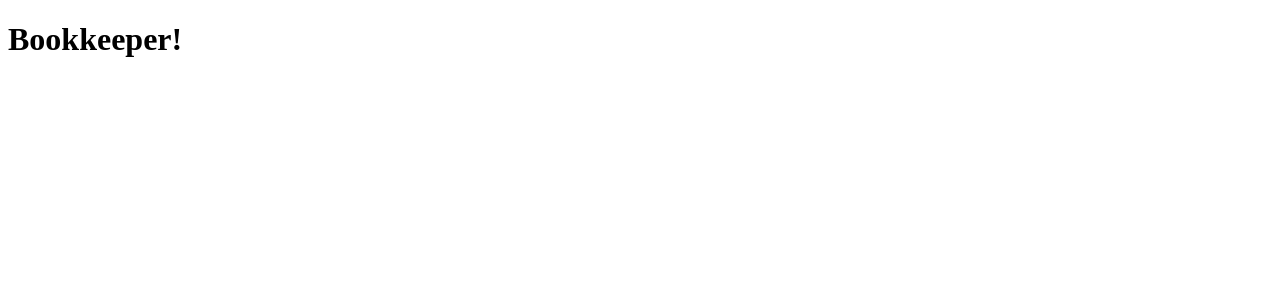
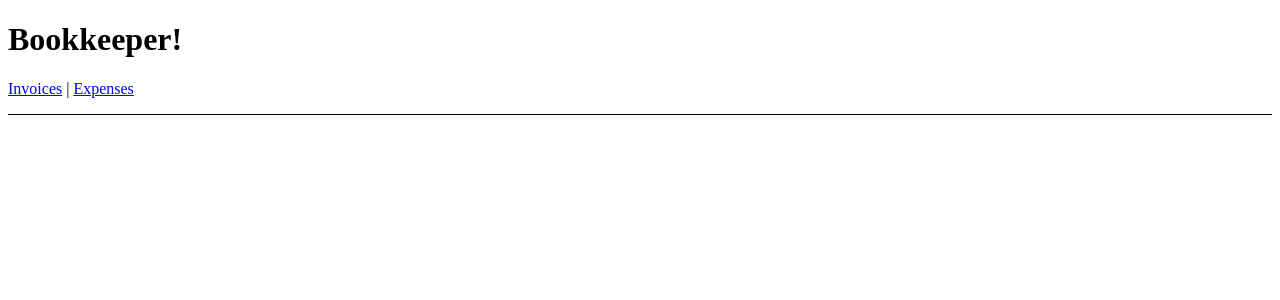
Before and after one commit to Sandeepsubramaniyan/react_router, a JavaScript app: page / in a window 1280 px wide. Shown: the top 300 px of the page. Built offline with nearby package versions, Linux system fonts and the light colour scheme.

Commit message:
created a link for browser url

```diff
--- a/src/App.js
+++ b/src/App.js
@@ -1,10 +1,19 @@
-import logo from './logo.svg';
+import {Link} from "react-router-dom";
 import './App.css';
 
 function App() {
   return (
     <div >
       <h1> Bookkeeper!</h1>
+      <nav
+        style ={{
+          borderBottom: "solid 1px",
+          paddingBottom: "1rem",
+        }}
+        >
+          <Link to="invoices">Invoices</Link> |{" "}
+          <Link to="/expenses">Expenses</Link>
+        </nav>
     </div>
   );
 }
```
